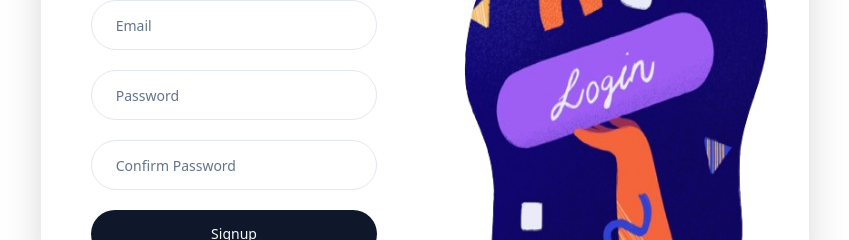
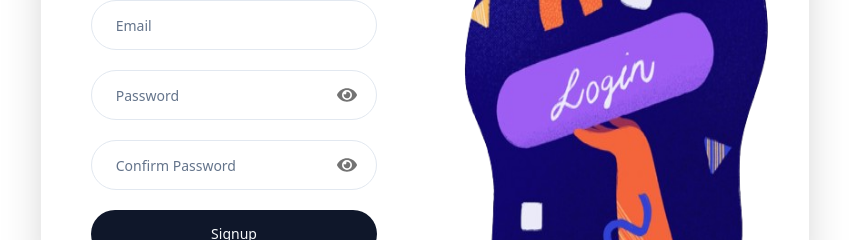
Before and after one commit to arnabdevv/Syncronus-Chat-App, a React (Vite) app in the folder client/: page /auth in a window 1280 px wide. Both pictures are taken after a click on the tab "Signup". Shown: the part 441-681 px from the top of the page, without its empty margins (215-1064 px from the left). Built offline with nearby package versions, Linux system fonts and the light colour scheme; no server answers; the HTML template or start-up script is replaced by a standard one.

Commit message:
feat: implement chat interface with message history, file rendering, read status, and state management

```diff
--- a/client/src/pages/auth/index.jsx
+++ b/client/src/pages/auth/index.jsx
@@ -9,6 +9,7 @@ import { apiClient } from "@/lib/api-client";
 import { LOGIN_ROUTE, SIGNUP_ROUTE } from "@/utils/constants";
 import { useNavigate } from "react-router-dom";
 import { useAppStore } from "@/store";
+import { FaEye, FaEyeSlash } from "react-icons/fa";
 
 const Auth = () => {
   const navigate = useNavigate();
@@ -16,6 +17,9 @@ const Auth = () => {
   const [email, setEmail] = useState("");
   const [password, setPassword] = useState("");
   const [confirmPassword, setConfirmPassword] = useState("");
+  const [showLoginPassword, setShowLoginPassword] = useState(false);
+  const [showSignupPassword, setShowSignupPassword] = useState(false);
+  const [showConfirmPassword, setShowConfirmPassword] = useState(false);
 
   const validateLogin = () => {
     if (!email.length) {
@@ -46,11 +50,12 @@ const Auth = () => {
   };
 
   const handleLogin = async () => {
-    if (validateLogin) {
+    if (validateLogin()) {
+      try {
         const response = await apiClient.post(
           LOGIN_ROUTE,
           { email, password },
-        { withCredentials: true }
+          { withCredentials: true },
         );
         if (response.data.user.id) {
           setUserInfo(response.data.user);
@@ -60,22 +65,31 @@ const Auth = () => {
             navigate("/profile");
           }
         }
-      console.log({ response });
+      } catch (error) {
+        const message =
+          error.response?.data || "Login failed. Please try again.";
+        toast.error(message);
+      }
     }
   };
 
   const handleSignup = async () => {
     if (validateSignup()) {
+      try {
         const response = await apiClient.post(
           SIGNUP_ROUTE,
           { email, password },
-        { withCredentials: true }
+          { withCredentials: true },
         );
         if (response.status === 201) {
           setUserInfo(response.data.user);
           navigate("/profile");
         }
-      console.log(response);
+      } catch (error) {
+        const message =
+          error.response?.data || "Signup failed. Please try again.";
+        toast.error(message);
+      }
     }
   };
 
@@ -116,13 +130,22 @@ const Auth = () => {
                   value={email}
                   onChange={(e) => setEmail(e.target.value)}
                 />
+                <div className="relative">
                   <Input
                     placeholder="Password"
-                  type="password"
-                  className="rounded-full p-6"
+                    type={showLoginPassword ? "text" : "password"}
+                    className="rounded-full p-6 pr-14"
                     value={password}
                     onChange={(e) => setPassword(e.target.value)}
                   />
+                  <button
+                    type="button"
+                    className="absolute right-5 top-1/2 -translate-y-1/2 text-neutral-500 hover:text-neutral-700 transition-colors"
+                    onClick={() => setShowLoginPassword(!showLoginPassword)}
+                  >
+                    {showLoginPassword ? <FaEyeSlash size={20} /> : <FaEye size={20} />}
+                  </button>
+                </div>
                 <Button className="rounded-full p-6" onClick={handleLogin}>
                   Login
                 </Button>
@@ -135,20 +158,38 @@ const Auth = () => {
                   value={email}
                   onChange={(e) => setEmail(e.target.value)}
                 />
+                <div className="relative">
                   <Input
                     placeholder="Password"
-                  type="password"
-                  className="rounded-full p-6"
+                    type={showSignupPassword ? "text" : "password"}
+                    className="rounded-full p-6 pr-14"
                     value={password}
                     onChange={(e) => setPassword(e.target.value)}
                   />
+                  <button
+                    type="button"
+                    className="absolute right-5 top-1/2 -translate-y-1/2 text-neutral-500 hover:text-neutral-700 transition-colors"
+                    onClick={() => setShowSignupPassword(!showSignupPassword)}
+                  >
+                    {showSignupPassword ? <FaEyeSlash size={20} /> : <FaEye size={20} />}
+                  </button>
+                </div>
+                <div className="relative">
                   <Input
                     placeholder="Confirm Password"
-                  type="password"
-                  className="rounded-full p-6"
+                    type={showConfirmPassword ? "text" : "password"}
+                    className="rounded-full p-6 pr-14"
                     value={confirmPassword}
                     onChange={(e) => setConfirmPassword(e.target.value)}
                   />
+                  <button
+                    type="button"
+                    className="absolute right-5 top-1/2 -translate-y-1/2 text-neutral-500 hover:text-neutral-700 transition-colors"
+                    onClick={() => setShowConfirmPassword(!showConfirmPassword)}
+                  >
+                    {showConfirmPassword ? <FaEyeSlash size={20} /> : <FaEye size={20} />}
+                  </button>
+                </div>
                 <Button className="rounded-full p-6" onClick={handleSignup}>
                   Signup
                 </Button>
--- a/client/src/pages/chat/chat-container/components/message-container/index.jsx
+++ b/client/src/pages/chat/chat-container/components/message-container/index.jsx
@@ -14,6 +14,7 @@ const MessageContainer = () => {
     selectedChatMessages,
     setSelectedChatMessages,
     userInfo,
+    markContactMessagesAsRead,
   } = useAppStore();
 
   const scrollRef = useRef(null);
@@ -39,6 +40,8 @@ const MessageContainer = () => {
             socket.emit("markAsRead", {
               senderId: selectedChatData._id,
             });
+            // Update the local store so the sidebar tick and bold font reflect the read status instantly
+            markContactMessagesAsRead(selectedChatData._id);
           }
         }
       } catch (error) {
--- a/client/src/pages/chat/contacts-container/index.jsx
+++ b/client/src/pages/chat/contacts-container/index.jsx
@@ -122,6 +122,10 @@ const DMContactList = () => {
             ? `${contact.firstName} ${contact.lastName}`
             : contact.email;
 
+        const isUnread =
+          contact.lastMessageSenderId !== userInfo?.id &&
+          contact.lastMessageStatus !== "read";
+
         return (
           <li key={contact._id}>
             <button
@@ -169,7 +173,11 @@ const DMContactList = () => {
                     {contact.lastMessageSenderId === userInfo?.id && (
                       <SidebarTick status={contact.lastMessageStatus} />
                     )}
-                    <p className="text-xs text-neutral-500 truncate">
+                    <p
+                      className={`text-xs truncate ${
+                        isUnread ? "text-white font-bold" : "text-neutral-500"
+                      }`}
+                    >
                       {contact.lastMessageType === "file"
                         ? "📎 File"
                         : contact.lastMessageContent}
--- a/client/src/store/slices/chat-slice.js
+++ b/client/src/store/slices/chat-slice.js
@@ -85,6 +85,17 @@ export const createChatSlice = (set, get) => ({
       };
     }),
 
+  markContactMessagesAsRead: (contactId) =>
+    set((state) => {
+      const updatedContacts = state.dmContacts.map((contact) =>
+        contact._id === contactId
+          ? { ...contact, lastMessageStatus: "read" }
+          : contact,
+      );
+
+      return { dmContacts: updatedContacts };
+    }),
+
   closeChat: () =>
     set({
       selectedChatData: undefined,
```
Lines whose indentation alone changed are shown as unchanged.
